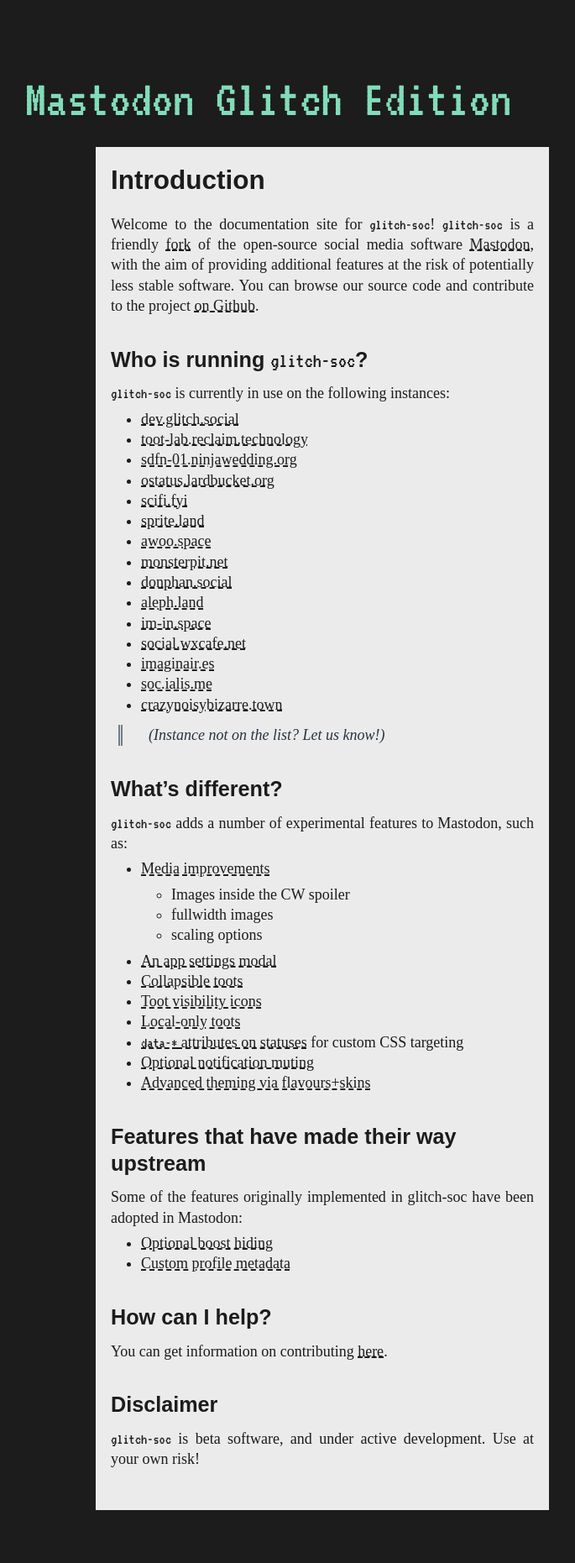
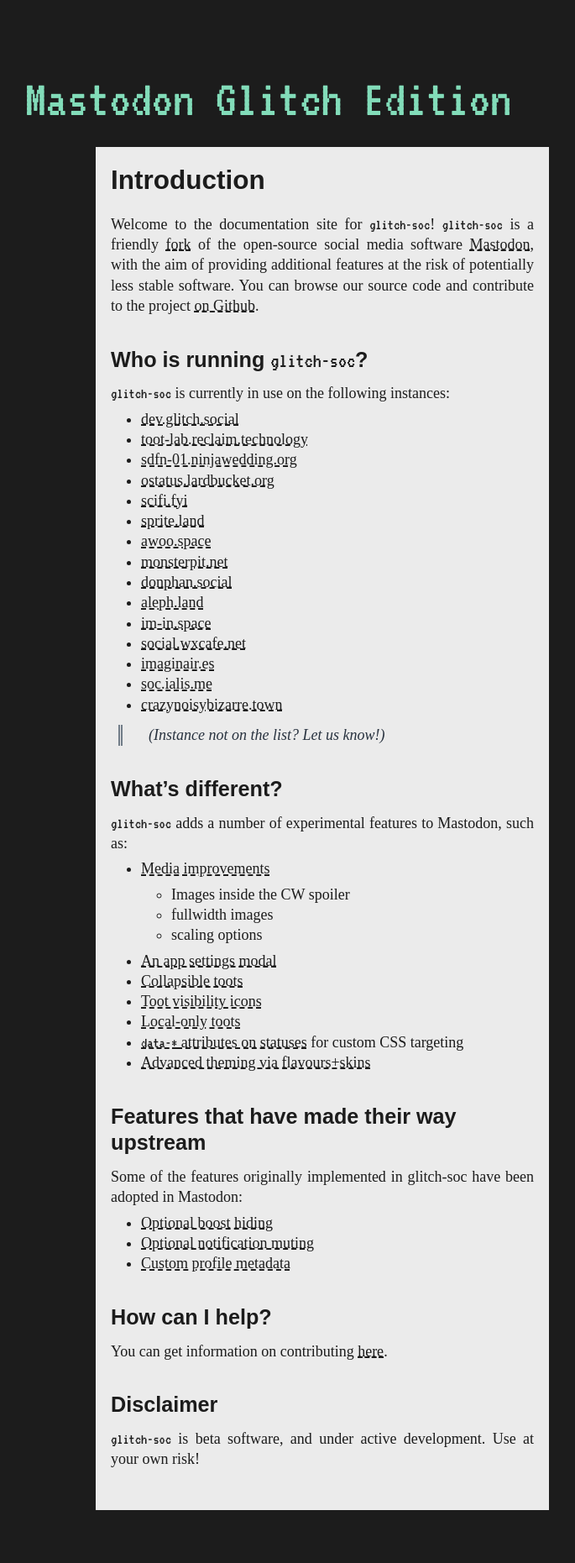
Before and after one commit to glitch-soc/docs, a Jekyll site: the page built from index.md, in a window 1280 px wide. Shown: the whole page at 84% size, without its empty margins (256-941 px from the left). Built offline with Jekyll 4.4.1, drawn with Linux system fonts in a browser that asks for light colours; some web fonts are replaced; our own code applies the rules of GitHub Pages for plain Markdown files; part of the change alters nothing that is shown.

```diff
--- a/index.md
+++ b/index.md
@@ -42,7 +42,6 @@ You can browse our source code and contribute to the project [on Github][glitch-
 - [Toot visibility icons](./features/visibility-icons/)
 - [Local-only toots](./features/local-only-toots/)
 - [`data-*` attributes on statuses](./features/status-data-attributes/) for custom CSS targeting
-- [Optional notification muting](./features/optional-notification-muting/)
 - [Advanced theming via flavours+skins](./features/themes/)
 
 ### Features that have made their way upstream
@@ -51,6 +50,7 @@ Some of the features originally implemented in glitch-soc have been adopted in
 Mastodon:
 
 - [Optional boost hiding](./upstreamed-features/optional-boost-hiding/)
+- [Optional notification muting](./features/optional-notification-muting/)
 - [Custom profile metadata](./upstreamed-features/profile-metadata/)
 
 ###  How can I help?
```
Also changed, not shown: upstreamed-features/optional-notification-muting/index.md (renamed from features/optional-notification-muting/index.md), upstreamed-features/optional-notification-muting/mute-dialog.png (renamed from features/optional-notification-muting/mute-dialog.png), upstreamed-features/optional-notification-muting/mute-list-hard-mute.png (renamed from features/optional-notification-muting/mute-list-hard-mute.png), upstreamed-features/optional-notification-muting/mute-list-soft-mute.png (renamed from features/optional-notification-muting/mute-list-soft-mute.png).
